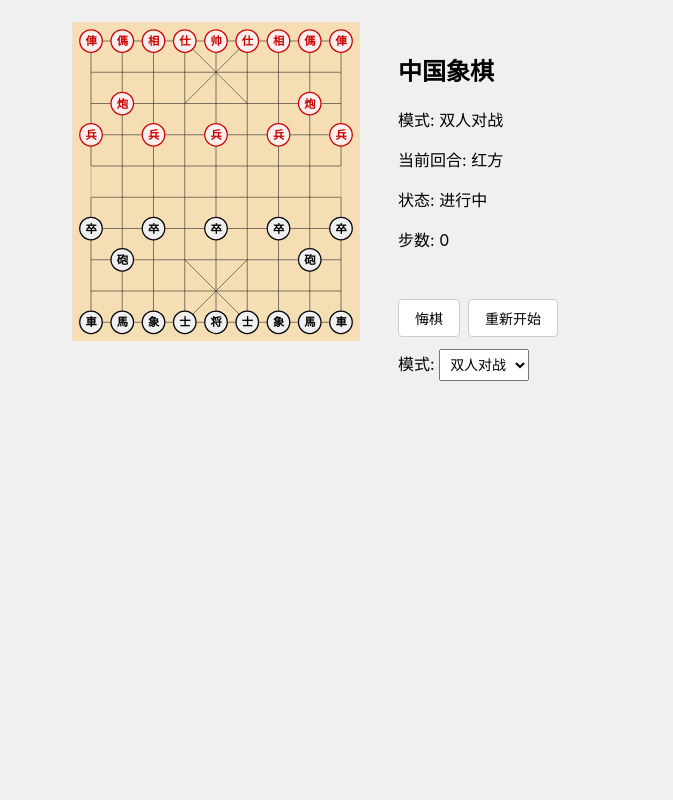
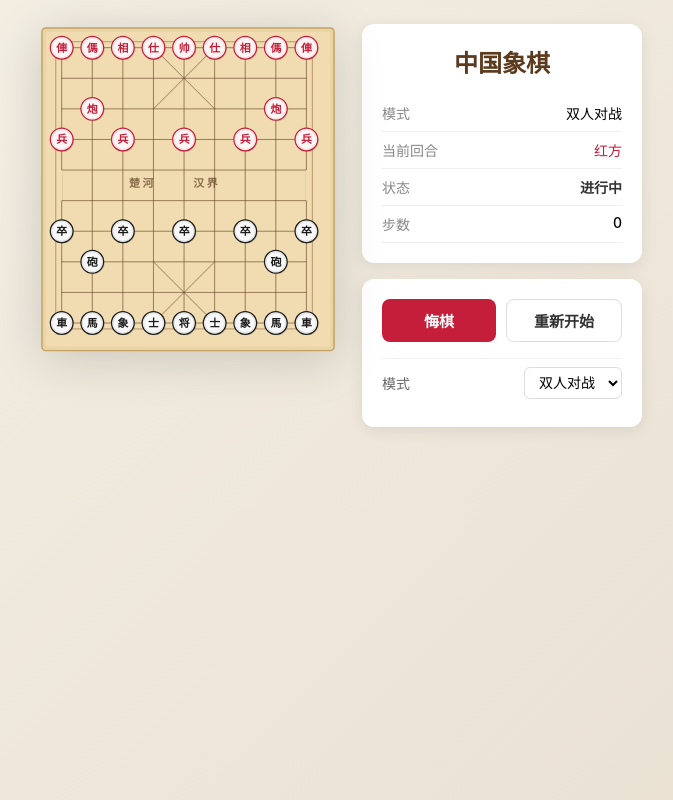
Before and after one commit to yyh321/chess, a React (Vite) app: page / in a window 1280 px wide. Shown: the whole page, without its empty margins (300-973 px from the left). Built offline with nearby package versions, Linux system fonts and the light colour scheme.

Commit message:
style: 增大棋盘尺寸，美化棋子、棋盘和面板样式

```diff
--- a/src/App.tsx
+++ b/src/App.tsx
@@ -6,16 +6,43 @@ import { useAI } from './hooks/useAI';
 function App() {
   useAI();
   return (
-    <div style={{ display: 'flex', flexWrap: 'wrap', gap: 16, justifyContent: 'center', padding: 16 }}>
-      <div style={{ flexShrink: 0 }}>
-        <Board />
-      </div>
-      <div style={{ minWidth: 200 }}>
-        <GameInfo />
-        <Controls />
+    <div style={styles.page}>
+      <div style={styles.layout}>
+        <div style={styles.boardArea}>
+          <Board />
+        </div>
+        <div style={styles.sidebar}>
+          <GameInfo />
+          <Controls />
+        </div>
       </div>
     </div>
   );
 }
 
+const styles: Record<string, React.CSSProperties> = {
+  page: {
+    minHeight: '100vh',
+    background: 'linear-gradient(135deg, #f5f0e6 0%, #e8dfd0 100%)',
+    padding: '24px 16px',
+  },
+  layout: {
+    display: 'flex',
+    flexWrap: 'wrap',
+    gap: 24,
+    justifyContent: 'center',
+    alignItems: 'flex-start',
+    maxWidth: 960,
+    margin: '0 auto',
+  },
+  boardArea: {
+    flexShrink: 0,
+  },
+  sidebar: {
+    minWidth: 240,
+    maxWidth: 280,
+    flex: 1,
+  },
+};
+
 export default App;
--- a/src/components/Board.tsx
+++ b/src/components/Board.tsx
@@ -1,11 +1,9 @@
 import { useGameStore } from '../store/gameStore';
-import { PieceComponent } from './Piece';
+import { PieceComponent, BOARD_OFFSET_X, BOARD_OFFSET_Y, CELL_SIZE } from './Piece';
 
-const BOARD_OFFSET_X = 40;
-const BOARD_OFFSET_Y = 40;
-const CELL_SIZE = 50;
 const BOARD_W = 8 * CELL_SIZE;
 const BOARD_H = 9 * CELL_SIZE;
+const PADDING = 56;
 
 export function Board() {
   const board = useGameStore(s => s.board);
@@ -29,9 +27,44 @@ export function Board() {
   };
 
   return (
-    <svg viewBox={`0 0 ${BOARD_W + 80} ${BOARD_H + 80}`} style={{ width: '100%', maxWidth: 520, height: 'auto' }} onClick={handleBoardClick}>
-      <rect x={10} y={10} width={BOARD_W + 60} height={BOARD_H + 60} fill="#f5deb3" rx={4} />
+    <svg
+      viewBox={`0 0 ${BOARD_W + PADDING * 2} ${BOARD_H + PADDING * 2}`}
+      style={{ width: '100%', maxWidth: 680, height: 'auto', filter: 'drop-shadow(0 8px 24px rgba(0,0,0,0.15))' }}
+      onClick={handleBoardClick}
+    >
+      {/* Background */}
+      <rect
+        x={8}
+        y={8}
+        width={BOARD_W + PADDING * 2 - 16}
+        height={BOARD_H + PADDING * 2 - 16}
+        fill="#e8d5a3"
+        rx={8}
+        stroke="#c4a265"
+        strokeWidth={3}
+      />
+      <rect
+        x={16}
+        y={16}
+        width={BOARD_W + PADDING * 2 - 32}
+        height={BOARD_H + PADDING * 2 - 32}
+        fill="#f0dcb0"
+        rx={4}
+      />
 
+      {/* Board inner margin */}
+      <rect
+        x={BOARD_OFFSET_X - 12}
+        y={BOARD_OFFSET_Y - 12}
+        width={BOARD_W + 24}
+        height={BOARD_H + 24}
+        fill="none"
+        stroke="#b8956a"
+        strokeWidth={2}
+        rx={2}
+      />
+
+      {/* Grid lines */}
       {Array.from({ length: 10 }, (_, i) => (
         <line
           key={`h${i}`}
@@ -39,8 +72,9 @@ export function Board() {
           y1={BOARD_OFFSET_Y + i * CELL_SIZE}
           x2={BOARD_OFFSET_X + BOARD_W}
           y2={BOARD_OFFSET_Y + i * CELL_SIZE}
-          stroke="#333"
-          strokeWidth={1}
+          stroke="#5c3a1e"
+          strokeWidth={1.2}
+          strokeLinecap="round"
         />
       ))}
       {Array.from({ length: 9 }, (_, i) => (
@@ -50,44 +84,135 @@ export function Board() {
           y1={BOARD_OFFSET_Y}
           x2={BOARD_OFFSET_X + i * CELL_SIZE}
           y2={BOARD_OFFSET_Y + BOARD_H}
-          stroke="#333"
-          strokeWidth={1}
+          stroke="#5c3a1e"
+          strokeWidth={1.2}
+          strokeLinecap="round"
         />
       ))}
 
+      {/* River gap - erase vertical lines */}
       <line
-        x1={BOARD_OFFSET_X}
+        x1={BOARD_OFFSET_X - 1}
         y1={BOARD_OFFSET_Y + 4 * CELL_SIZE}
-        x2={BOARD_OFFSET_X}
+        x2={BOARD_OFFSET_X - 1}
         y2={BOARD_OFFSET_Y + 5 * CELL_SIZE}
-        stroke="#f5deb3"
-        strokeWidth={2}
+        stroke="#f0dcb0"
+        strokeWidth={4}
       />
       <line
-        x1={BOARD_OFFSET_X + BOARD_W}
+        x1={BOARD_OFFSET_X + BOARD_W + 1}
         y1={BOARD_OFFSET_Y + 4 * CELL_SIZE}
-        x2={BOARD_OFFSET_X + BOARD_W}
+        x2={BOARD_OFFSET_X + BOARD_W + 1}
         y2={BOARD_OFFSET_Y + 5 * CELL_SIZE}
-        stroke="#f5deb3"
-        strokeWidth={2}
+        stroke="#f0dcb0"
+        strokeWidth={4}
       />
 
-      <line x1={BOARD_OFFSET_X + 3 * CELL_SIZE} y1={BOARD_OFFSET_Y} x2={BOARD_OFFSET_X + 5 * CELL_SIZE} y2={BOARD_OFFSET_Y + 2 * CELL_SIZE} stroke="#333" />
-      <line x1={BOARD_OFFSET_X + 5 * CELL_SIZE} y1={BOARD_OFFSET_Y} x2={BOARD_OFFSET_X + 3 * CELL_SIZE} y2={BOARD_OFFSET_Y + 2 * CELL_SIZE} stroke="#333" />
-      <line x1={BOARD_OFFSET_X + 3 * CELL_SIZE} y1={BOARD_OFFSET_Y + 7 * CELL_SIZE} x2={BOARD_OFFSET_X + 5 * CELL_SIZE} y2={BOARD_OFFSET_Y + 9 * CELL_SIZE} stroke="#333" />
-      <line x1={BOARD_OFFSET_X + 5 * CELL_SIZE} y1={BOARD_OFFSET_Y + 7 * CELL_SIZE} x2={BOARD_OFFSET_X + 3 * CELL_SIZE} y2={BOARD_OFFSET_Y + 9 * CELL_SIZE} stroke="#333" />
+      {/* River text */}
+      <text
+        x={BOARD_OFFSET_X + BOARD_W / 2 - CELL_SIZE * 1.8}
+        y={BOARD_OFFSET_Y + 4.55 * CELL_SIZE}
+        fill="#5c3a1e"
+        fontSize={22}
+        fontWeight="bold"
+        opacity={0.7}
+        style={{ fontFamily: '"KaiTi", "STKaiti", "楷体", serif' }}
+      >
+        楚 河
+      </text>
+      <text
+        x={BOARD_OFFSET_X + BOARD_W / 2 + CELL_SIZE * 0.3}
+        y={BOARD_OFFSET_Y + 4.55 * CELL_SIZE}
+        fill="#5c3a1e"
+        fontSize={22}
+        fontWeight="bold"
+        opacity={0.7}
+        style={{ fontFamily: '"KaiTi", "STKaiti", "楷体", serif' }}
+      >
+        汉 界
+      </text>
 
-      {validMoves.map(([x, y]) => (
-        <circle
-          key={`m${x}-${y}`}
-          cx={BOARD_OFFSET_X + x * CELL_SIZE}
-          cy={BOARD_OFFSET_Y + y * CELL_SIZE}
-          r={6}
-          fill="rgba(0, 128, 0, 0.5)"
-          pointerEvents="none"
-        />
+      {/* Palace diagonals */}
+      <line
+        x1={BOARD_OFFSET_X + 3 * CELL_SIZE}
+        y1={BOARD_OFFSET_Y}
+        x2={BOARD_OFFSET_X + 5 * CELL_SIZE}
+        y2={BOARD_OFFSET_Y + 2 * CELL_SIZE}
+        stroke="#5c3a1e"
+        strokeWidth={1.2}
+      />
+      <line
+        x1={BOARD_OFFSET_X + 5 * CELL_SIZE}
+        y1={BOARD_OFFSET_Y}
+        x2={BOARD_OFFSET_X + 3 * CELL_SIZE}
+        y2={BOARD_OFFSET_Y + 2 * CELL_SIZE}
+        stroke="#5c3a1e"
+        strokeWidth={1.2}
+      />
+      <line
+        x1={BOARD_OFFSET_X + 3 * CELL_SIZE}
+        y1={BOARD_OFFSET_Y + 7 * CELL_SIZE}
+        x2={BOARD_OFFSET_X + 5 * CELL_SIZE}
+        y2={BOARD_OFFSET_Y + 9 * CELL_SIZE}
+        stroke="#5c3a1e"
+        strokeWidth={1.2}
+      />
+      <line
+        x1={BOARD_OFFSET_X + 5 * CELL_SIZE}
+        y1={BOARD_OFFSET_Y + 7 * CELL_SIZE}
+        x2={BOARD_OFFSET_X + 3 * CELL_SIZE}
+        y2={BOARD_OFFSET_Y + 9 * CELL_SIZE}
+        stroke="#5c3a1e"
+        strokeWidth={1.2}
+      />
+
+      {/* Cross markers at cannon and pawn positions */}
+      {[
+        [1, 2], [7, 2], [1, 7], [7, 7],
+        [0, 3], [2, 3], [4, 3], [6, 3], [8, 3],
+        [0, 6], [2, 6], [4, 6], [6, 6], [8, 6],
+      ].map(([x, y]) => (
+        <g key={`cross-${x}-${y}`}>
+          <line x1={BOARD_OFFSET_X + x * CELL_SIZE - 5} y1={BOARD_OFFSET_Y + y * CELL_SIZE - 2} x2={BOARD_OFFSET_X + x * CELL_SIZE - 2} y2={BOARD_OFFSET_Y + y * CELL_SIZE - 2} stroke="#5c3a1e" strokeWidth={1} />
+          <line x1={BOARD_OFFSET_X + x * CELL_SIZE - 2} y1={BOARD_OFFSET_Y + y * CELL_SIZE - 5} x2={BOARD_OFFSET_X + x * CELL_SIZE - 2} y2={BOARD_OFFSET_Y + y * CELL_SIZE - 2} stroke="#5c3a1e" strokeWidth={1} />
+          <line x1={BOARD_OFFSET_X + x * CELL_SIZE + 5} y1={BOARD_OFFSET_Y + y * CELL_SIZE - 2} x2={BOARD_OFFSET_X + x * CELL_SIZE + 2} y2={BOARD_OFFSET_Y + y * CELL_SIZE - 2} stroke="#5c3a1e" strokeWidth={1} />
+          <line x1={BOARD_OFFSET_X + x * CELL_SIZE + 2} y1={BOARD_OFFSET_Y + y * CELL_SIZE - 5} x2={BOARD_OFFSET_X + x * CELL_SIZE + 2} y2={BOARD_OFFSET_Y + y * CELL_SIZE - 2} stroke="#5c3a1e" strokeWidth={1} />
+          <line x1={BOARD_OFFSET_X + x * CELL_SIZE - 5} y1={BOARD_OFFSET_Y + y * CELL_SIZE + 2} x2={BOARD_OFFSET_X + x * CELL_SIZE - 2} y2={BOARD_OFFSET_Y + y * CELL_SIZE + 2} stroke="#5c3a1e" strokeWidth={1} />
+          <line x1={BOARD_OFFSET_X + x * CELL_SIZE - 2} y1={BOARD_OFFSET_Y + y * CELL_SIZE + 5} x2={BOARD_OFFSET_X + x * CELL_SIZE - 2} y2={BOARD_OFFSET_Y + y * CELL_SIZE + 2} stroke="#5c3a1e" strokeWidth={1} />
+          <line x1={BOARD_OFFSET_X + x * CELL_SIZE + 5} y1={BOARD_OFFSET_Y + y * CELL_SIZE + 2} x2={BOARD_OFFSET_X + x * CELL_SIZE + 2} y2={BOARD_OFFSET_Y + y * CELL_SIZE + 2} stroke="#5c3a1e" strokeWidth={1} />
+          <line x1={BOARD_OFFSET_X + x * CELL_SIZE + 2} y1={BOARD_OFFSET_Y + y * CELL_SIZE + 5} x2={BOARD_OFFSET_X + x * CELL_SIZE + 2} y2={BOARD_OFFSET_Y + y * CELL_SIZE + 2} stroke="#5c3a1e" strokeWidth={1} />
+        </g>
       ))}
 
+      {/* Valid move indicators */}
+      {validMoves.map(([x, y]) => {
+        const cx = BOARD_OFFSET_X + x * CELL_SIZE;
+        const cy = BOARD_OFFSET_Y + y * CELL_SIZE;
+        const hasPiece = board[y][x] !== null;
+        return hasPiece ? (
+          <circle
+            key={`m${x}-${y}`}
+            cx={cx}
+            cy={cy}
+            r={22}
+            fill="none"
+            stroke="rgba(255, 149, 0, 0.7)"
+            strokeWidth={3}
+            pointerEvents="none"
+          />
+        ) : (
+          <circle
+            key={`m${x}-${y}`}
+            cx={cx}
+            cy={cy}
+            r={7}
+            fill="rgba(76, 175, 80, 0.7)"
+            pointerEvents="none"
+          />
+        );
+      })}
+
+      {/* Pieces */}
       {board.flat().map(piece =>
         piece ? (
           <PieceComponent
--- a/src/components/Controls.tsx
+++ b/src/components/Controls.tsx
@@ -3,20 +3,22 @@ import { useGameStore } from '../store/gameStore';
 export function Controls() {
   const { undoMove, resetGame, mode, setMode, aiLevel, setAILevel } = useGameStore();
   return (
-    <div style={{ padding: 16 }}>
-      <button onClick={undoMove}>悔棋</button>
-      <button onClick={resetGame} style={{ marginLeft: 8 }}>重新开始</button>
-      <div style={{ marginTop: 12 }}>
-        <label>模式: </label>
-        <select value={mode} onChange={e => setMode(e.target.value as 'pvp' | 'pve')}>
+    <div style={styles.container}>
+      <div style={styles.buttonRow}>
+        <button style={styles.button} onClick={undoMove}>悔棋</button>
+        <button style={styles.secondaryButton} onClick={resetGame}>重新开始</button>
+      </div>
+      <div style={styles.field}>
+        <label style={styles.label}>模式</label>
+        <select style={styles.select} value={mode} onChange={e => setMode(e.target.value as 'pvp' | 'pve')}>
           <option value="pvp">双人对战</option>
           <option value="pve">人机对战</option>
         </select>
       </div>
       {mode === 'pve' && (
-        <div style={{ marginTop: 8 }}>
-          <label>AI 难度: </label>
-          <select value={aiLevel} onChange={e => setAILevel(Number(e.target.value) as 1 | 2 | 3)}>
+        <div style={styles.field}>
+          <label style={styles.label}>AI 难度</label>
+          <select style={styles.select} value={aiLevel} onChange={e => setAILevel(Number(e.target.value) as 1 | 2 | 3)}>
             <option value={1}>简单</option>
             <option value={2}>中等</option>
             <option value={3}>困难</option>
@@ -26,3 +28,59 @@ export function Controls() {
     </div>
   );
 }
+
+const styles: Record<string, React.CSSProperties> = {
+  container: {
+    padding: 20,
+    background: '#fff',
+    borderRadius: 12,
+    boxShadow: '0 4px 16px rgba(0,0,0,0.08)',
+  },
+  buttonRow: {
+    display: 'flex',
+    gap: 10,
+    marginBottom: 16,
+  },
+  button: {
+    flex: 1,
+    padding: '10px 0',
+    fontSize: 15,
+    cursor: 'pointer',
+    border: 'none',
+    borderRadius: 8,
+    background: '#c41e3a',
+    color: '#fff',
+    fontWeight: 'bold',
+    transition: 'background 0.2s',
+  },
+  secondaryButton: {
+    flex: 1,
+    padding: '10px 0',
+    fontSize: 15,
+    cursor: 'pointer',
+    border: '1px solid #ddd',
+    borderRadius: 8,
+    background: '#fff',
+    color: '#333',
+    fontWeight: 'bold',
+    transition: 'background 0.2s',
+  },
+  field: {
+    display: 'flex',
+    alignItems: 'center',
+    justifyContent: 'space-between',
+    padding: '8px 0',
+    borderTop: '1px solid #f0f0f0',
+  },
+  label: {
+    color: '#666',
+    fontSize: 14,
+  },
+  select: {
+    padding: '6px 10px',
+    fontSize: 14,
+    borderRadius: 6,
+    border: '1px solid #ddd',
+    background: '#fff',
+  },
+};
--- a/src/components/GameInfo.tsx
+++ b/src/components/GameInfo.tsx
@@ -3,12 +3,28 @@ import { useGameStore } from '../store/gameStore';
 export function GameInfo() {
   const { currentTurn, gameStatus, mode, moveHistory } = useGameStore();
   return (
-    <div style={{ padding: 16, minWidth: 200 }}>
-      <h2>中国象棋</h2>
-      <p>模式: {mode === 'pvp' ? '双人对战' : '人机对战'}</p>
-      <p>当前回合: {currentTurn === 'red' ? '红方' : '黑方'}</p>
-      <p>状态: {statusText(gameStatus)}</p>
-      <p>步数: {moveHistory.length}</p>
+    <div style={styles.container}>
+      <h2 style={styles.title}>中国象棋</h2>
+      <div style={styles.row}>
+        <span style={styles.label}>模式</span>
+        <span style={styles.value}>{mode === 'pvp' ? '双人对战' : '人机对战'}</span>
+      </div>
+      <div style={styles.row}>
+        <span style={styles.label}>当前回合</span>
+        <span style={{ ...styles.value, color: currentTurn === 'red' ? '#c41e3a' : '#1a1a1a' }}>
+          {currentTurn === 'red' ? '红方' : '黑方'}
+        </span>
+      </div>
+      <div style={styles.row}>
+        <span style={styles.label}>状态</span>
+        <span style={{ ...styles.value, fontWeight: 'bold', color: gameStatus === 'check' ? '#ff6600' : '#333' }}>
+          {statusText(gameStatus)}
+        </span>
+      </div>
+      <div style={styles.row}>
+        <span style={styles.label}>步数</span>
+        <span style={styles.value}>{moveHistory.length}</span>
+      </div>
     </div>
   );
 }
@@ -23,3 +39,35 @@ function statusText(status: string): string {
   };
   return map[status] ?? status;
 }
+
+const styles: Record<string, React.CSSProperties> = {
+  container: {
+    padding: 20,
+    minWidth: 220,
+    background: '#fff',
+    borderRadius: 12,
+    boxShadow: '0 4px 16px rgba(0,0,0,0.08)',
+    marginBottom: 16,
+  },
+  title: {
+    margin: '0 0 16px 0',
+    fontSize: 24,
+    color: '#5c3a1e',
+    fontFamily: '"KaiTi", "STKaiti", "楷体", serif',
+    textAlign: 'center',
+  },
+  row: {
+    display: 'flex',
+    justifyContent: 'space-between',
+    padding: '8px 0',
+    borderBottom: '1px solid #f0f0f0',
+  },
+  label: {
+    color: '#888',
+    fontSize: 14,
+  },
+  value: {
+    fontSize: 14,
+    fontWeight: 500,
+  },
+};
--- a/src/components/Piece.tsx
+++ b/src/components/Piece.tsx
@@ -6,15 +6,18 @@ interface PieceProps {
   onClick: () => void;
 }
 
-const PIECE_SIZE = 36;
-const BOARD_OFFSET_X = 40;
-const BOARD_OFFSET_Y = 40;
-const CELL_SIZE = 50;
+const PIECE_SIZE = 46;
+const BOARD_OFFSET_X = 48;
+const BOARD_OFFSET_Y = 48;
+const CELL_SIZE = 62;
+
+export { BOARD_OFFSET_X, BOARD_OFFSET_Y, CELL_SIZE, PIECE_SIZE };
 
 export function PieceComponent({ piece, isSelected, onClick }: PieceProps) {
   const cx = BOARD_OFFSET_X + piece.position[0] * CELL_SIZE;
   const cy = BOARD_OFFSET_Y + piece.position[1] * CELL_SIZE;
   const text = getPieceText(piece.type, piece.side);
+  const isRed = piece.side === 'red';
 
   return (
     <g
@@ -22,18 +25,45 @@ export function PieceComponent({ piece, isSelected, onClick }: PieceProps) {
       style={{ cursor: 'pointer' }}
       transform={`translate(${cx}, ${cy})`}
     >
+      {/* Shadow */}
       <circle
         r={PIECE_SIZE / 2}
-        fill={piece.side === 'red' ? '#fff0f0' : '#f0f0f0'}
-        stroke={isSelected ? '#ff6600' : piece.side === 'red' ? '#cc0000' : '#000000'}
-        strokeWidth={isSelected ? 3 : 2}
+        fill="rgba(0,0,0,0.15)"
+        transform="translate(2, 2)"
       />
+      {/* Outer ring */}
+      <circle
+        r={PIECE_SIZE / 2}
+        fill={isRed ? '#fff5f5' : '#f8f8f8'}
+        stroke={isSelected ? '#ff9500' : isRed ? '#c41e3a' : '#1a1a1a'}
+        strokeWidth={isSelected ? 3.5 : 2.5}
+      />
+      {/* Inner ring for depth */}
+      <circle
+        r={PIECE_SIZE / 2 - 3}
+        fill="none"
+        stroke={isRed ? '#e8a0a0' : '#999999'}
+        strokeWidth={0.8}
+        opacity={0.6}
+      />
+      {/* Selection glow */}
+      {isSelected && (
+        <circle
+          r={PIECE_SIZE / 2 + 4}
+          fill="none"
+          stroke="#ff9500"
+          strokeWidth={2}
+          opacity={0.4}
+          strokeDasharray="4 2"
+        />
+      )}
       <text
         textAnchor="middle"
         dominantBaseline="central"
-        fill={piece.side === 'red' ? '#cc0000' : '#000000'}
-        fontSize={18}
+        fill={isRed ? '#c41e3a' : '#1a1a1a'}
+        fontSize={22}
         fontWeight="bold"
+        style={{ userSelect: 'none', fontFamily: '"KaiTi", "STKaiti", "楷体", serif' }}
       >
         {text}
       </text>
--- a/src/index.css
+++ b/src/index.css
@@ -1,23 +1,19 @@
+* {
+  box-sizing: border-box;
+}
+
 body {
   margin: 0;
-  font-family: -apple-system, BlinkMacSystemFont, 'Segoe UI', Roboto, sans-serif;
+  font-family: -apple-system, BlinkMacSystemFont, 'Segoe UI', Roboto, 'Helvetica Neue', Arial, sans-serif;
   background: #f0f0f0;
-}
-
-button {
-  padding: 8px 16px;
-  font-size: 14px;
-  cursor: pointer;
-  border: 1px solid #ccc;
-  border-radius: 4px;
-  background: white;
+  -webkit-font-smoothing: antialiased;
+  -moz-osx-font-smoothing: grayscale;
 }
 
 button:hover {
-  background: #f5f5f5;
+  opacity: 0.9;
 }
 
-select {
-  padding: 6px;
-  font-size: 14px;
+button:active {
+  transform: translateY(1px);
 }
```
